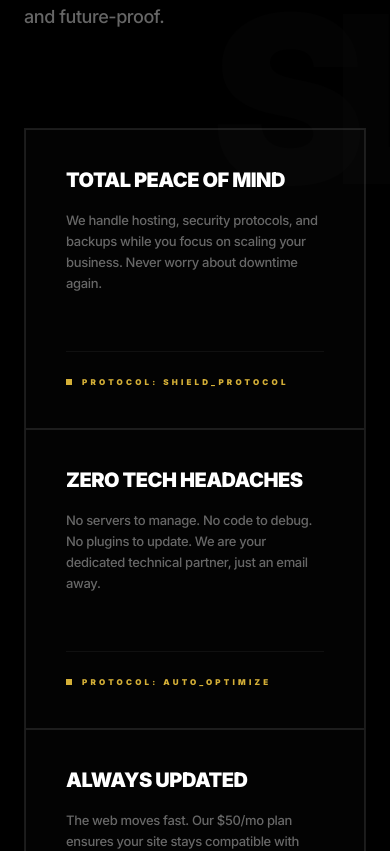
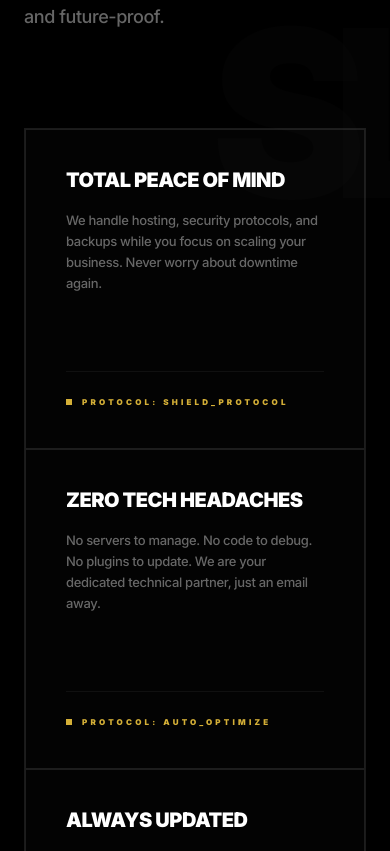
Before and after one commit to jangonzalez100/Offer-Page, a React (Vite) app: page / in a window 390 px wide. Shown: the part 1901-2752 px from the top of the page. Built offline with nearby package versions, Linux system fonts and the light colour scheme.

Commit message:
feat: Improve layout and responsiveness
Adjust grid and font sizes for better responsiveness and visual appeal. Introduce dynamic year rendering in the footer for up-to-date copyright information.

```diff
--- a/components/Benefits.tsx
+++ b/components/Benefits.tsx
@@ -17,11 +17,11 @@ const Benefits: React.FC = () => {
           </p>
         </div>
 
-        <div className="grid grid-cols-1 md:grid-cols-2 lg:grid-cols-4 border border-white/10">
+        <div className="grid grid-cols-1 md:grid-cols-2 lg:grid-cols-[repeat(auto-fit,minmax(250px,1fr))] border border-white/10">
           {BENEFITS.map((benefit) => (
             <div
               key={benefit.id}
-              className="p-10 border border-white/10 hover:border-studio-gold/30 transition-all duration-300 group bg-white/[0.01] flex flex-col min-h-[300px]"
+              className="p-10 border border-white/10 hover:border-studio-gold/30 transition-all duration-300 group bg-white/[0.01] flex flex-col min-h-[320px]"
             >
               <div className="flex-grow">
                 <h3 className="font-display text-xl text-white mb-5 tracking-tight leading-none group-hover:text-studio-gold transition-colors">
@@ -32,7 +32,7 @@ const Benefits: React.FC = () => {
                 </p>
               </div>
 
-              <div className="mt-12 pt-6 border-t border-white/5">
+              <div className="mt-12 pt-6 border-t border-white/5 flex flex-col justify-end">
                 <div className="flex items-center gap-2.5">
                   <div className="w-1.5 h-1.5 bg-studio-gold"></div>
                   <span className="text-[8px] font-black text-studio-gold tracking-[0.4em] uppercase whitespace-nowrap">
--- a/components/Footer.tsx
+++ b/components/Footer.tsx
@@ -1,7 +1,12 @@
-
-import React from 'react';
+import React, { useEffect, useState } from 'react';
 
 const Footer: React.FC = () => {
+  const [year, setYear] = useState<string>('');
+
+  useEffect(() => {
+    setYear(new Date().getFullYear().toString());
+  }, []);
+
   return (
     <footer className="bg-black py-24 px-6 lg:px-12 border-t border-white/10 relative overflow-hidden">
       <div className="max-w-[1440px] mx-auto relative z-10">
@@ -29,7 +34,7 @@ const Footer: React.FC = () => {
 
         <div className="mt-24 pt-10 border-t border-white/5 flex flex-col md:flex-row justify-between gap-8 items-center">
           <p className="text-[9px] font-black text-white/10 uppercase tracking-[0.6em]">
-            &copy; {new Date().getFullYear()} STUDIO LEGADO. ALL RIGHTS RESERVED.
+            &copy; {year || '2025'} STUDIO LEGADO. ALL RIGHTS RESERVED.
           </p>
           <div className="flex items-center gap-4">
             <span className="text-[9px] font-black text-white/10 uppercase tracking-[0.6em]">Weaponized by</span>
--- a/components/OfferTable.tsx
+++ b/components/OfferTable.tsx
@@ -41,7 +41,7 @@ const OfferTable: React.FC = () => {
 
               <div className="flex flex-wrap items-end gap-10 mb-12 border-b border-white/5 pb-12">
                 <div className="flex flex-col">
-                  <span className="text-7xl md:text-9xl font-display text-white tracking-tighter leading-none">$599</span>
+                  <span className="text-7xl md:text-8xl lg:text-9xl font-display text-white tracking-tighter leading-none">$599</span>
                   <span className="text-white/20 text-[8px] font-black uppercase tracking-[0.5em] mt-3 ml-1">Initial Deployment</span>
                 </div>
 
```
